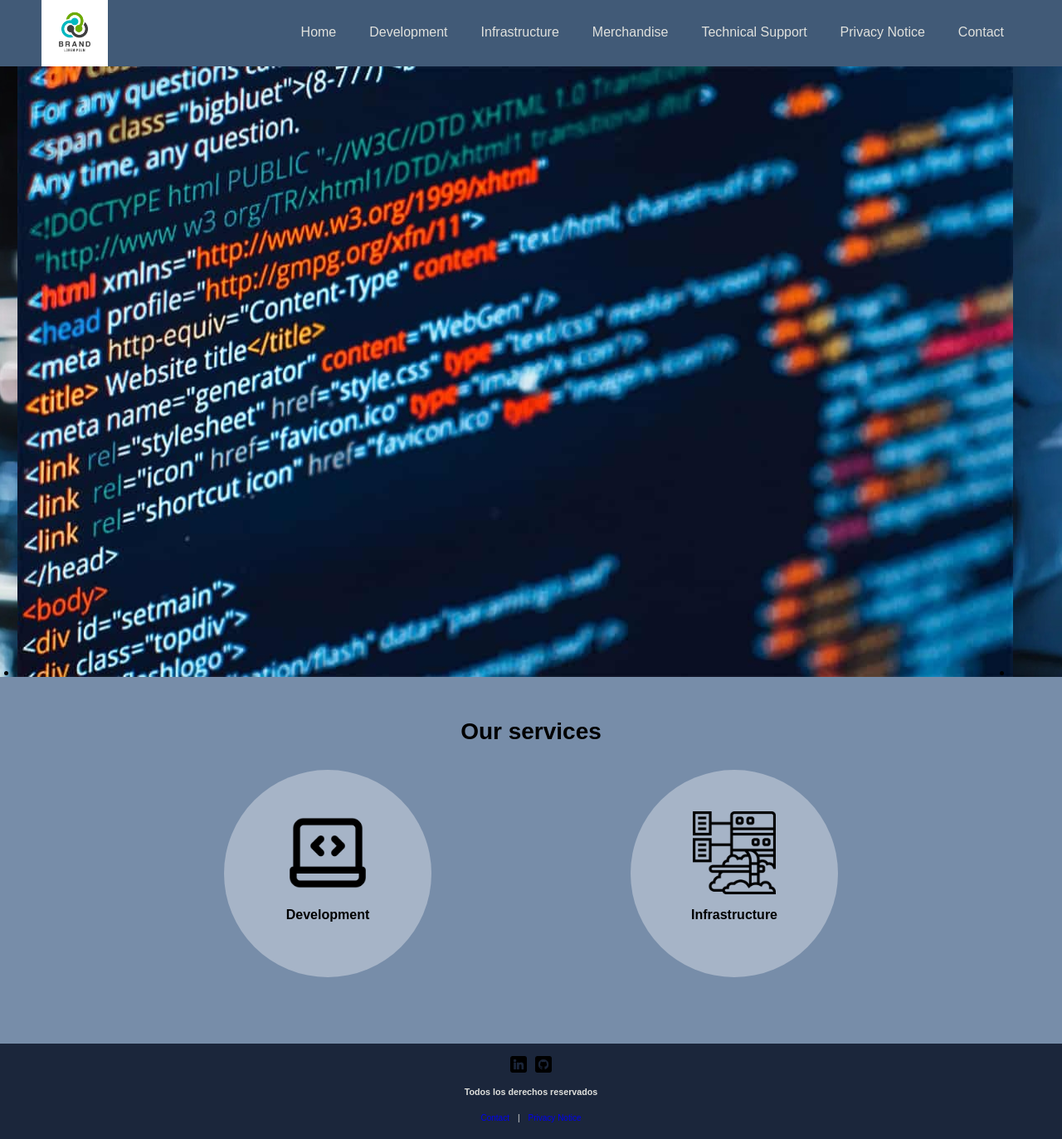
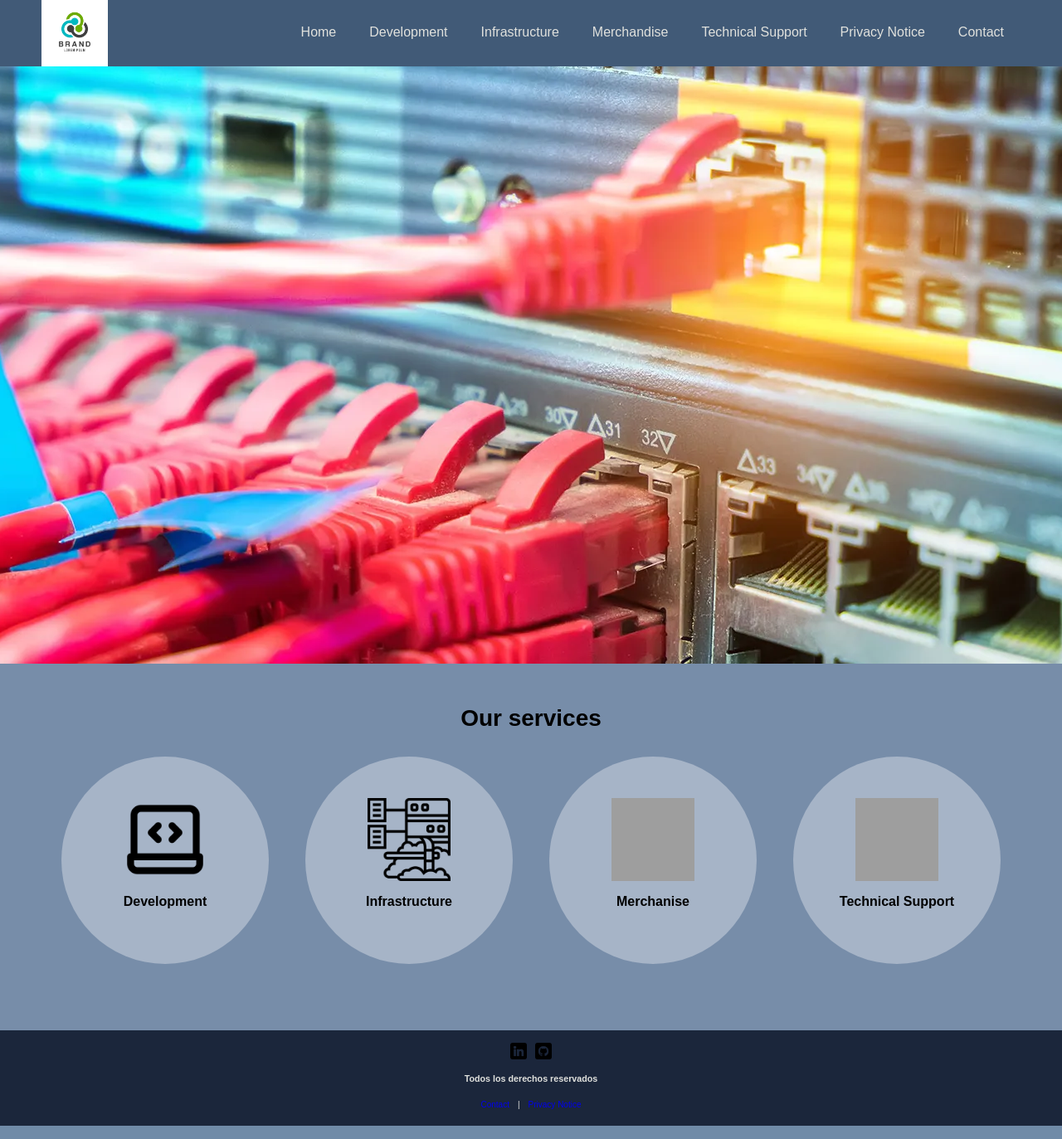
Before and after one commit to BPM17/Kabeldi, a Django app: page / in a window 1280 px wide. Shown: the whole page at 83% size. Run offline with Django 5.2, Linux system fonts and the light colour scheme; grey boxes are pictures that could not be loaded.

Commit message:
Slider completed and indx partialy completed, reminder to start with contact webpage

```diff
--- a/Kabeldi/kabeldi_app/static/css/styles.css
+++ b/Kabeldi/kabeldi_app/static/css/styles.css
@@ -64,6 +64,7 @@ h3 {
 
 .section{
     width: 100%;
+    position:fixed;
 }
 
 .menu{
@@ -197,27 +198,25 @@ a{
 
 .slider-frame{
     width: 100%;
-    margin: 0 auto;
+    height: 100vh;
+    margin: 0;
     overflow: hidden;
 }
 
 .slider-frame ul{
     margin: 0;
     display: flex;
+    align-items: center;
+    justify-content: center;
     padding: 0;
     width: 400%;
-    animation: slide 20s infinite alternate ease-in-out;
-}
-
-.slider-frame il{
+    animation: slide 16s infinite alternate ease-in-out;
     list-style: none;
-    width: 100%;
 }
 
 .slider-frame img{
     width: 100%;
     height: 100%;
-
 }
 
 @keyframes slide {
--- a/Kabeldi/kabeldi_app/templates/index.html
+++ b/Kabeldi/kabeldi_app/templates/index.html
@@ -17,9 +17,9 @@
     <div class="slider-frame">
         <ul>
             <li><img src="{% static 'img/infrastructure.jpg' %}" alt=""></li>
-            <li><img src="{% static 'img/programing.jpg' %}" alt=""></li>
-            <li><img src="{% static 'img/infrastructure.jpg' %}" alt=""></li>
-            <li><img src="{% static 'img/programing.jpg' %}" alt=""></li>
+            <li><img src="{% static 'img/programming.jpg' %}" alt=""></li>
+            <li><img src="{% static 'img/merchandise.jpg' %}" alt=""></li>
+            <li><img src="{% static 'img/technicalSupport.jpg' %}" alt=""></li>
         </ul>
     </div>
     <div class="hero">
@@ -33,6 +33,14 @@
                 <img src="{% static 'img/infrastructure.png' %}" alt="">
                 <p>Infrastructure</p>
             </div>
+            <div class="service">
+                <img src="{% static 'img/merchandise.png' %}" alt="">
+                <p>Merchanise</p>
+            </div>
+            <div class="service">
+                <img src="{% static 'img/technicalSupport.png' %}" alt="">
+                <p>Technical Support</p>
+            </div>
         </div>
     </div>
     </section>
```
Also changed, not shown: Kabeldi/kabeldi_app/static/img/infrastructure.jpg, Kabeldi/kabeldi_app/static/img/programing.jpg (deleted).
